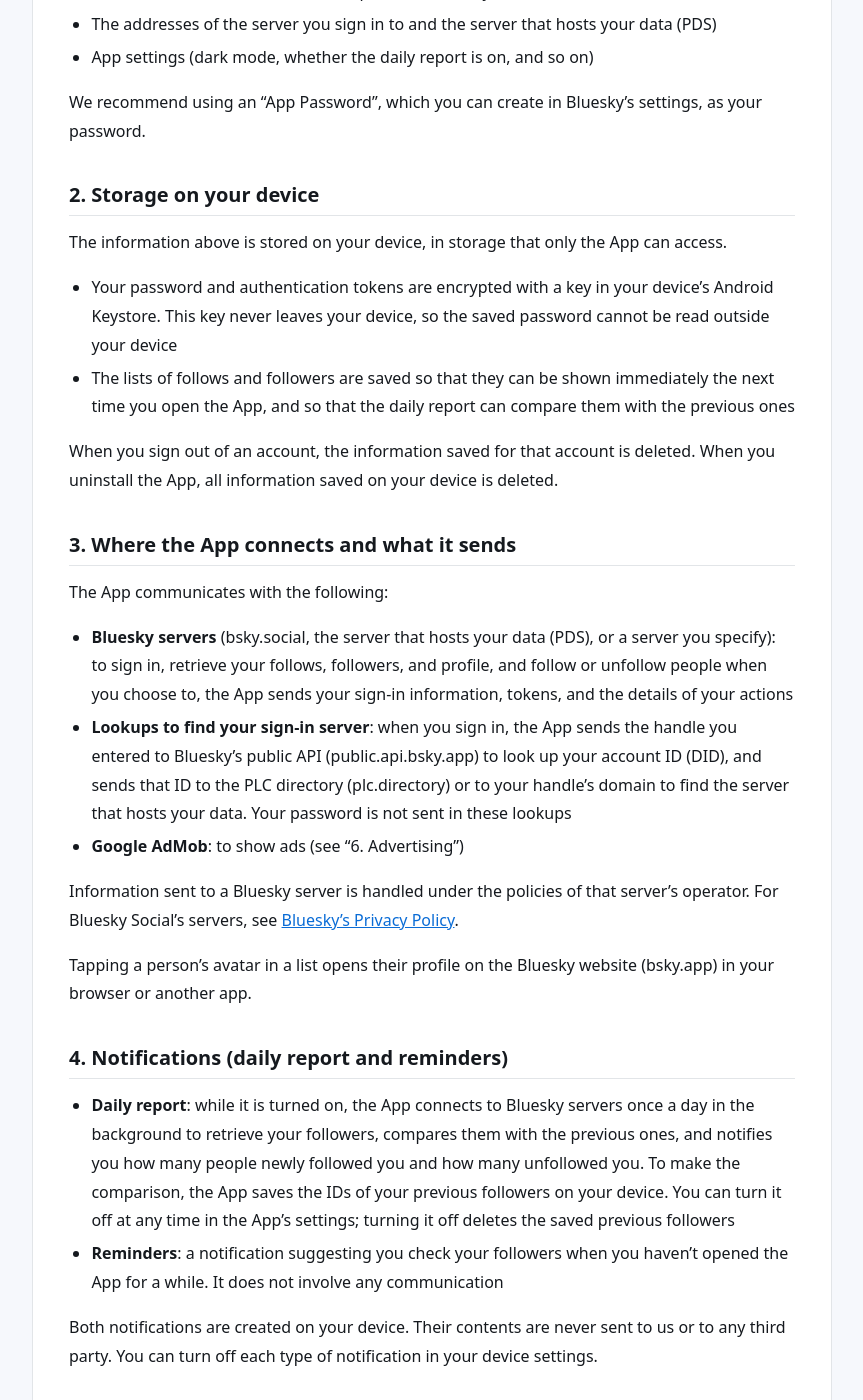
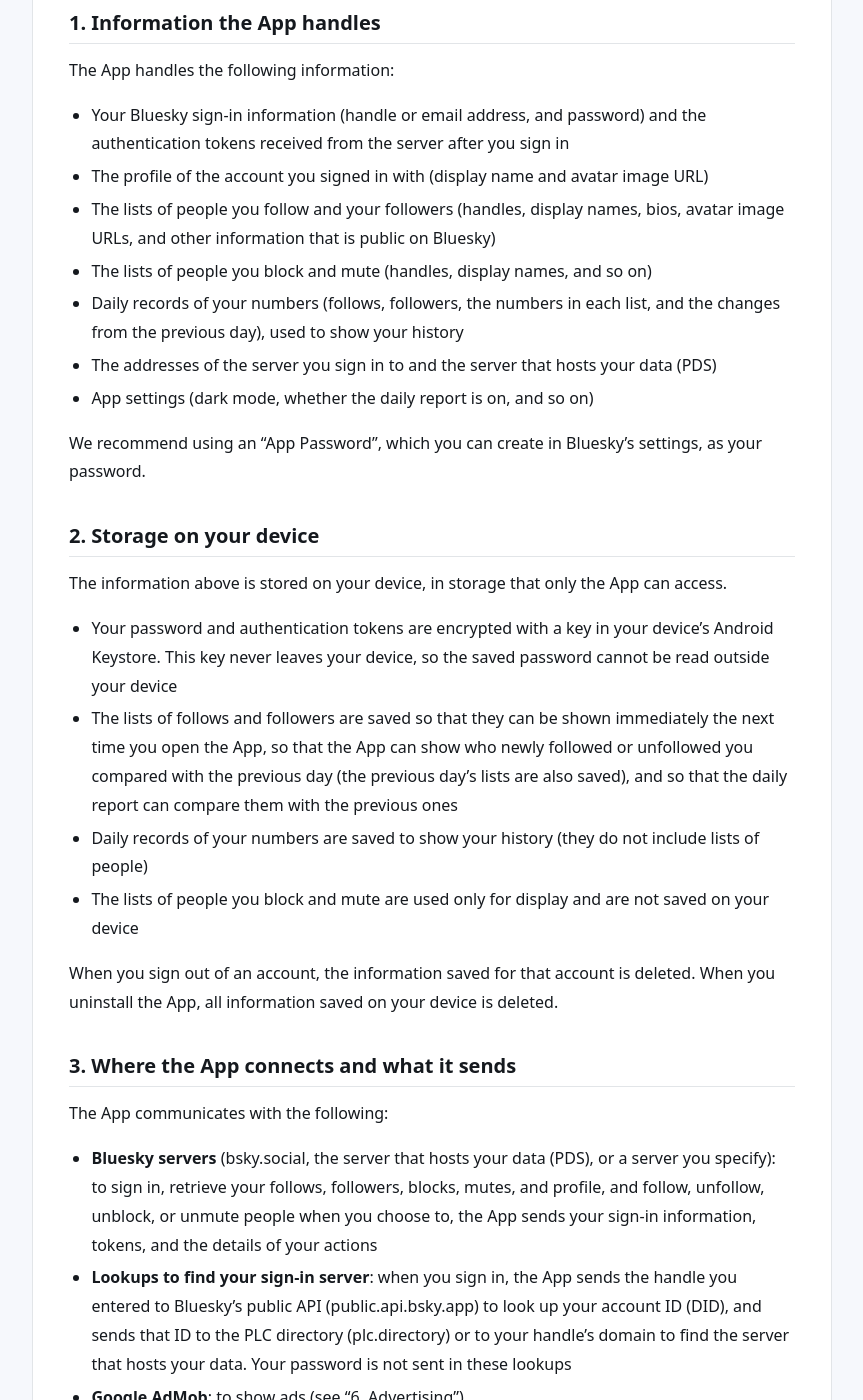
Before and after one commit to friegen/friegen.github.io, a Jekyll site: the page built from kataomoi-bluesky/privacy-policy.md, in a window 1280 px wide and 1400 px high, scrolled down 4467 px. Shown: the whole window, without its empty margins (208-1071 px from the left). Built offline with Jekyll 4.4.1, drawn with Linux system fonts in a browser that asks for light colours; some of the changed text lies outside the part shown.

Commit message:
片思いチェッカー for Bluesky のプライバシーポリシーに 1.0.4 の機能を反映
前の日の一覧・日ごとの人数の記録を端末に保存すること、ブロック・ミュートの一覧を取得すること（保存はしない）を追記。

Co-Authored-By: Claude Opus 5.5 <noreply@anthropic.com>
Claude-Session: https://claude.ai/code/session_01SfvmEtVdLbaRKdNQVoNwbK

```diff
--- a/kataomoi-bluesky/privacy-policy.md
+++ b/kataomoi-bluesky/privacy-policy.md
@@ -111,6 +115,8 @@ The App handles the following information:
 - Your Bluesky sign-in information (handle or email address, and password) and the authentication tokens received from the server after you sign in
 - The profile of the account you signed in with (display name and avatar image URL)
 - The lists of people you follow and your followers (handles, display names, bios, avatar image URLs, and other information that is public on Bluesky)
+- The lists of people you block and mute (handles, display names, and so on)
+- Daily records of your numbers (follows, followers, the numbers in each list, and the changes from the previous day), used to show your history
 - The addresses of the server you sign in to and the server that hosts your data (PDS)
 - App settings (dark mode, whether the daily report is on, and so on)
 
@@ -120,14 +126,16 @@ We recommend using an "App Password", which you can create in Bluesky's settings
 The information above is stored on your device, in storage that only the App can access.
 
 - Your password and authentication tokens are encrypted with a key in your device's Android Keystore. This key never leaves your device, so the saved password cannot be read outside your device
-- The lists of follows and followers are saved so that they can be shown immediately the next time you open the App, and so that the daily report can compare them with the previous ones
+- The lists of follows and followers are saved so that they can be shown immediately the next time you open the App, so that the App can show who newly followed or unfollowed you compared with the previous day (the previous day's lists are also saved), and so that the daily report can compare them with the previous ones
+- Daily records of your numbers are saved to show your history (they do not include lists of people)
+- The lists of people you block and mute are used only for display and are not saved on your device
 
 When you sign out of an account, the information saved for that account is deleted. When you uninstall the App, all information saved on your device is deleted.
 
 ## 3. Where the App connects and what it sends
 The App communicates with the following:
 
-- **Bluesky servers** (bsky.social, the server that hosts your data (PDS), or a server you specify): to sign in, retrieve your follows, followers, and profile, and follow or unfollow people when you choose to, the App sends your sign-in information, tokens, and the details of your actions
+- **Bluesky servers** (bsky.social, the server that hosts your data (PDS), or a server you specify): to sign in, retrieve your follows, followers, blocks, mutes, and profile, and follow, unfollow, unblock, or unmute people when you choose to, the App sends your sign-in information, tokens, and the details of your actions
 - **Lookups to find your sign-in server**: when you sign in, the App sends the handle you entered to Bluesky's public API (public.api.bsky.app) to look up your account ID (DID), and sends that ID to the PLC directory (plc.directory) or to your handle's domain to find the server that hosts your data. Your password is not sent in these lookups
 - **Google AdMob**: to show ads (see "6. Advertising")
 
@@ -142,7 +150,7 @@ Tapping a person's avatar in a list opens their profile on the Bluesky website (
 Both notifications are created on your device. Their contents are never sent to us or to any third party. You can turn off each type of notification in your device settings.
 
 ## 5. Android automatic backup and Google Password Manager
-- **Automatic backup**: if backup is turned on in your device settings, the App's settings and the list of signed-in accounts (handles, the addresses of the sign-in server and the server that hosts your data, display names, and avatar image URLs) are backed up to your Google Account (Google Drive) and can be restored, for example when you set up a new device. Your password, authentication tokens, and lists of follows and followers are not backed up
+- **Automatic backup**: if backup is turned on in your device settings, the App's settings and the list of signed-in accounts (handles, the addresses of the sign-in server and the server that hosts your data, display names, and avatar image URLs) are backed up to your Google Account (Google Drive) and can be restored, for example when you set up a new device. Your password, authentication tokens, lists of follows and followers, and daily records are not backed up
 - **Google Password Manager**: after you sign in, the App asks whether you want to save your password to Google Password Manager. If you save it, you can sign in again with the saved password after switching devices or reinstalling the App. Saving is up to you
 
 These features are provided by Google and are handled under [Google's Privacy Policy](https://policies.google.com/privacy).
@@ -158,7 +166,7 @@ AdMob may collect and use the following information to serve ads, measure ad per
 - Interactions with ads, such as ad views and taps
 - Diagnostic information about how the App runs
 
-This information is collected by Google and handled under Google's policies. Your Bluesky sign-in information and your lists of follows and followers are never used for advertising. For details, see:
+This information is collected by Google and handled under Google's policies. Your Bluesky sign-in information, your lists of follows and followers, and your daily records are never used for advertising. For details, see:
 
 - [Google Privacy Policy](https://policies.google.com/privacy)
 - [How Google uses information from sites or apps that use our services](https://policies.google.com/technologies/partner-sites)
```
Also changed, not shown: other parts of kataomoi-bluesky/privacy-policy.md (+10 -6 lines).
